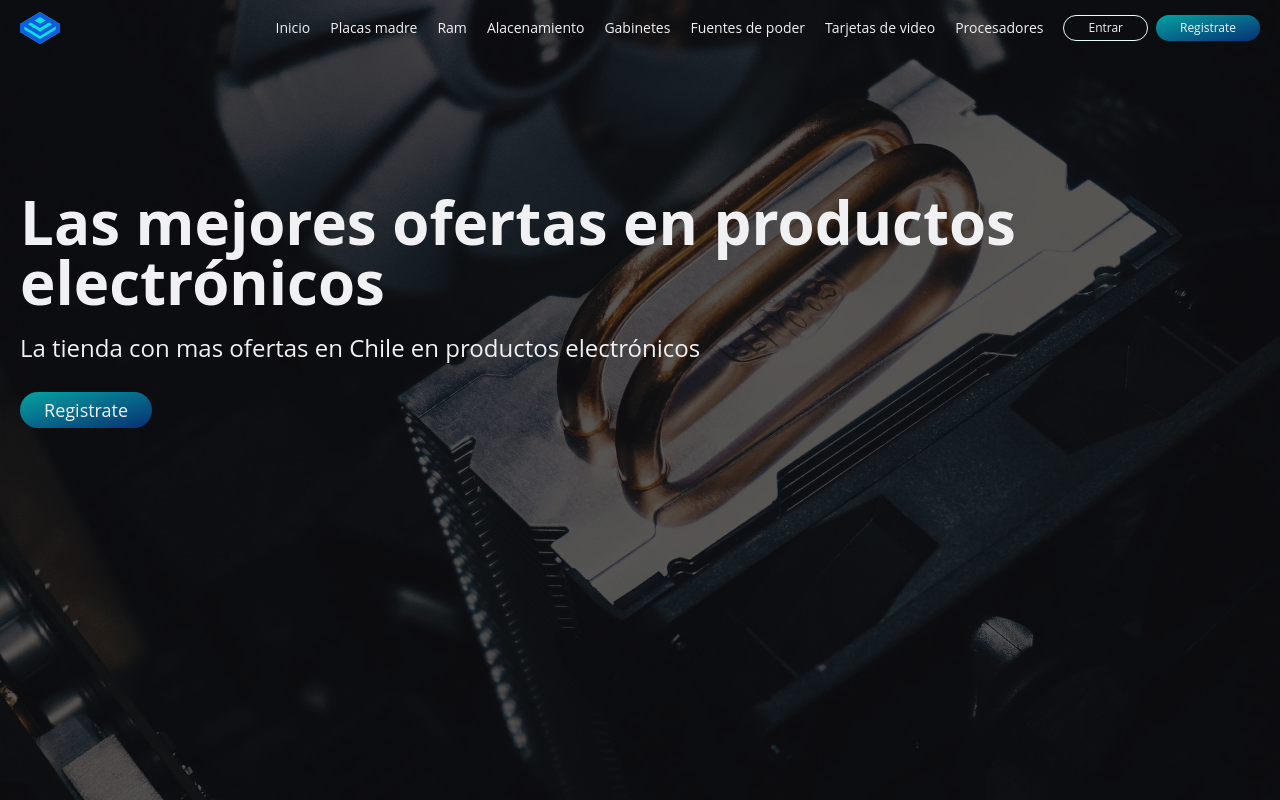
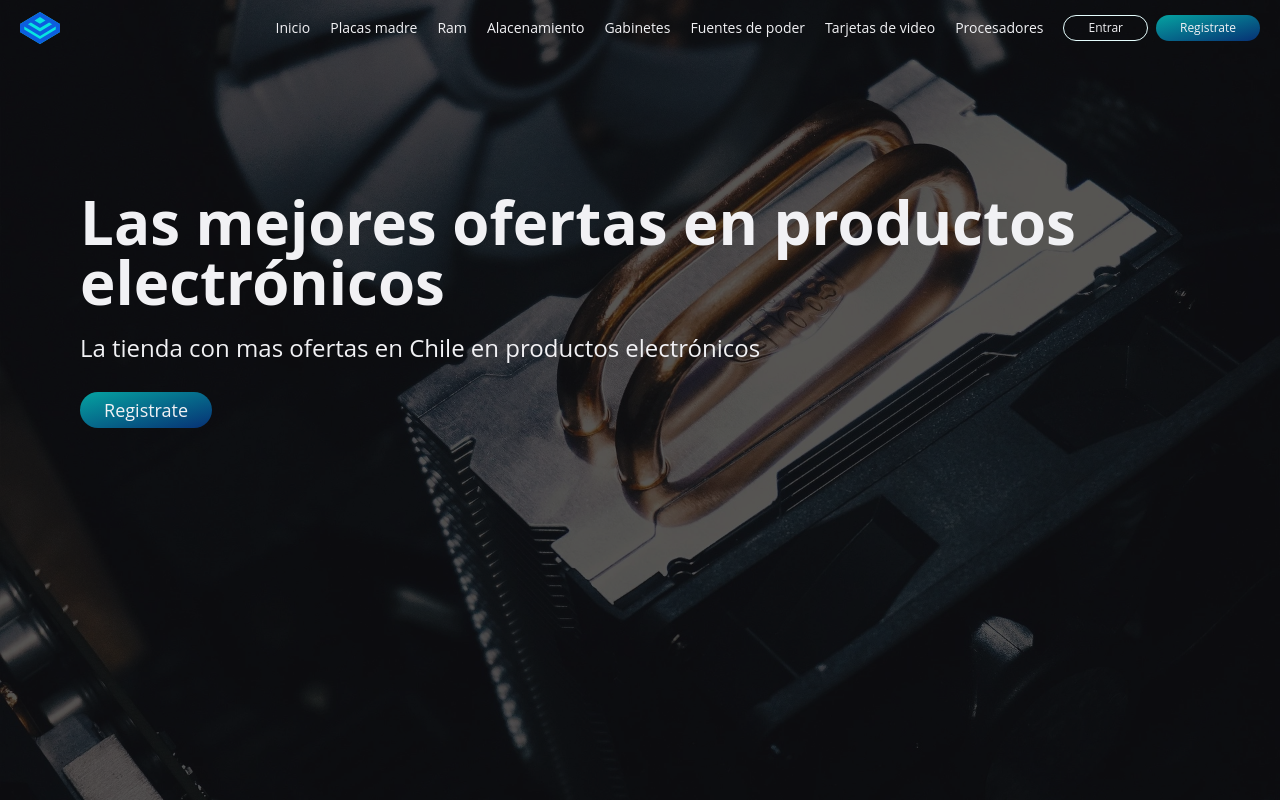
Before and after one commit to FernandoLorca/desafio-final-frontend, a React (Vite) app: page / in a window 1280 px wide. Built offline with nearby package versions, Linux system fonts and the light colour scheme.

Commit message:
Add padding to text and button in hero

```diff
--- a/src/components/Hero/Hero.jsx
+++ b/src/components/Hero/Hero.jsx
@@ -21,7 +21,7 @@ const Hero = () => {
         <NavbarListMobile menu={menu} />
       </div>
       <div
-        className={`relative z-20 flex h-full flex-col gap-2 px-5 pt-32 lg:pt-48 ${
+        className={`relative z-20 flex h-full flex-col gap-2 px-5 pt-32 md:px-20 lg:pt-48 ${
           menu && 'hidden'
         }`}
       >
```
